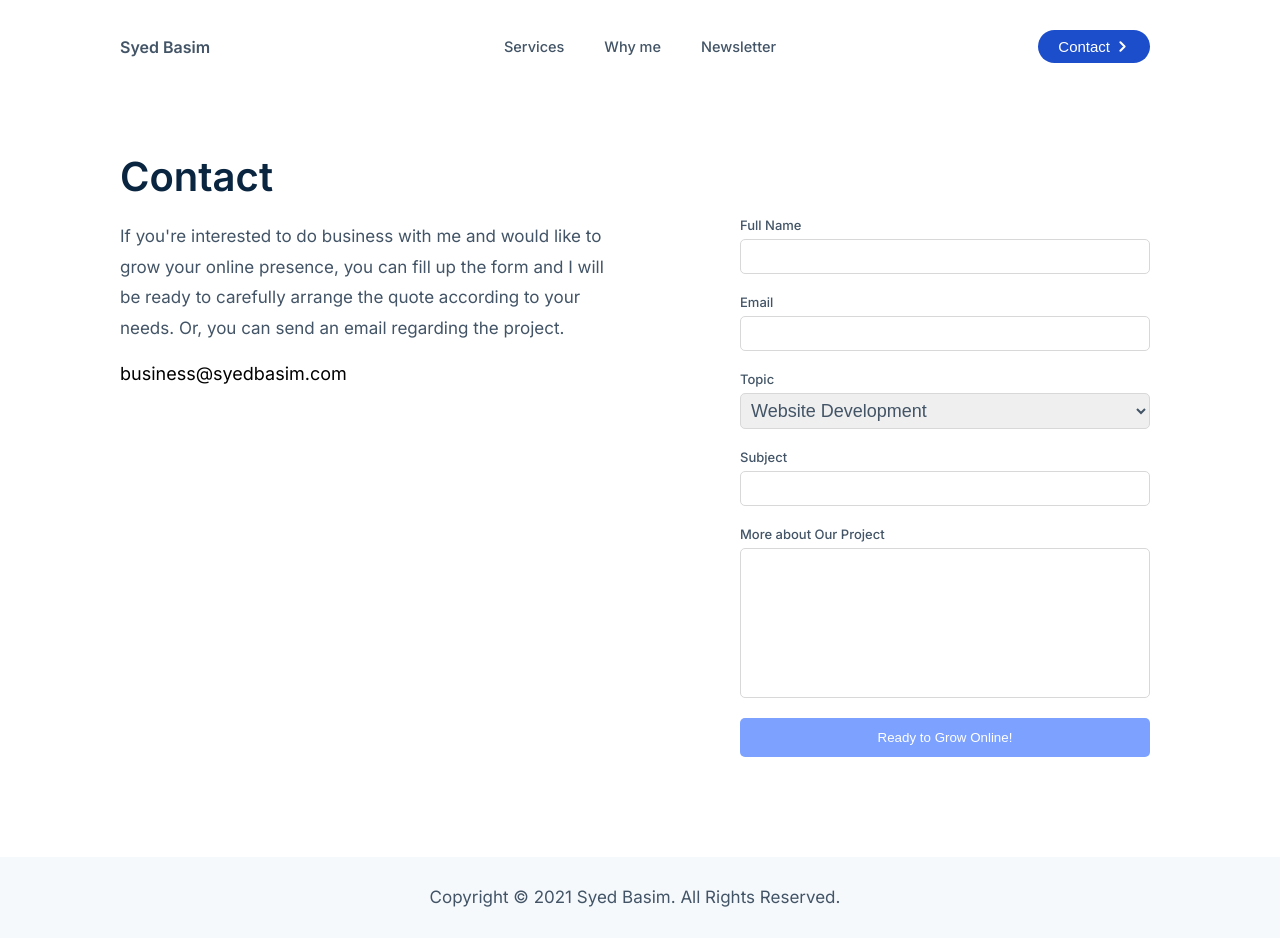
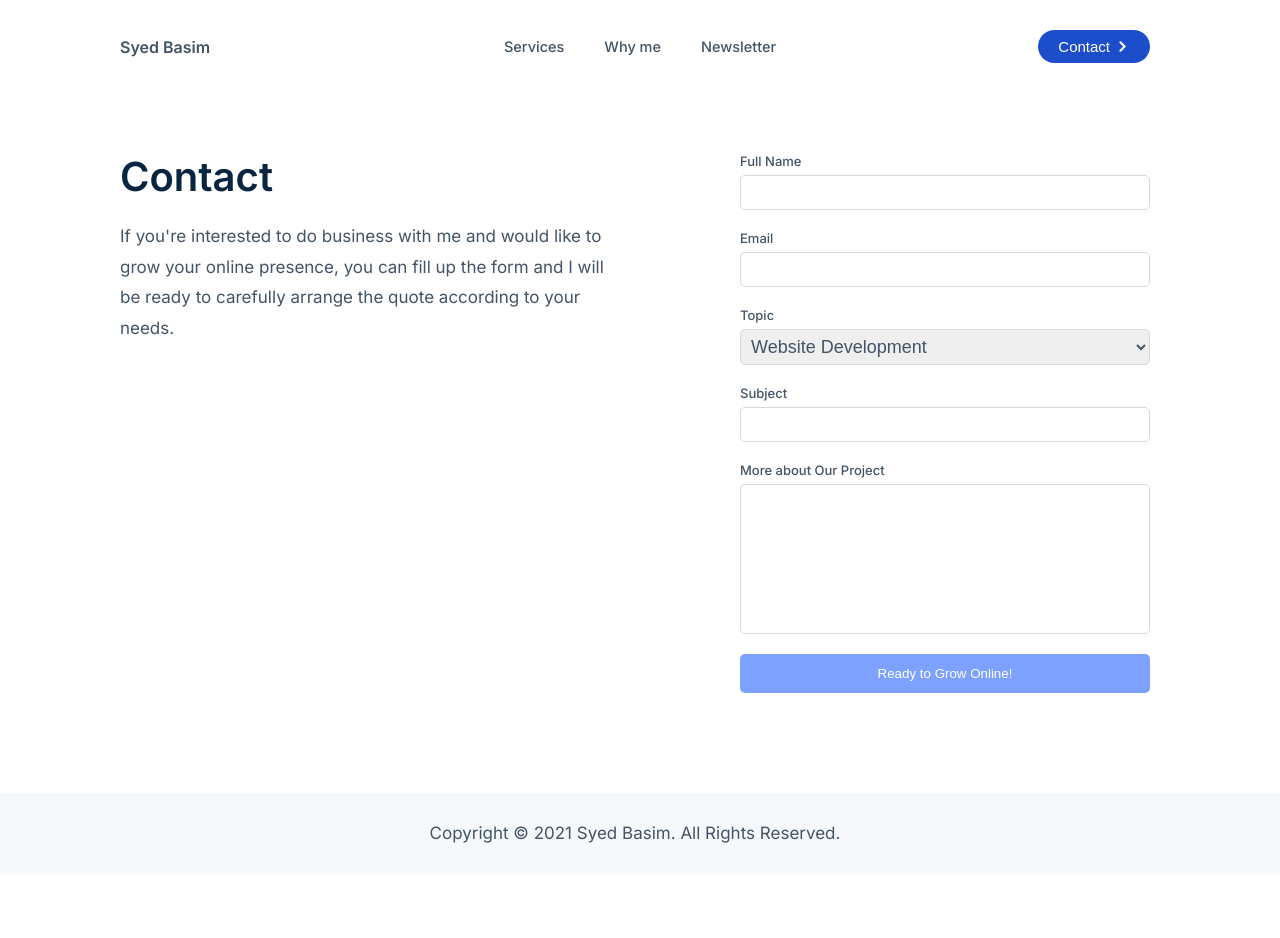
Before and after one commit to thesyedbasim/personal-website-v1, a Next.js app: page /contact in a window 1280 px wide. After the commit the page ends 874 px from the top, so only its background shows below. Built offline with nearby package versions, Linux system fonts and the light colour scheme.

Commit message:
[Change] Layout and [Remove] Business Email

```diff
--- a/components/contact/ContactForm.tsx
+++ b/components/contact/ContactForm.tsx
@@ -1,7 +1,7 @@
 import { useState, useEffect, FormEvent } from 'react';
 import { useRouter } from 'next/router';
 
-import { ToastContainer, toast } from 'react-toastify';
+import { toast } from 'react-toastify';
 import { addData } from '../../lib/firebase';
 import * as emailValidator from 'email-validator';
 
@@ -112,18 +112,6 @@ const ContactForm = () => {
 
 	return (
 		<>
-			<ToastContainer
-				position="top-right"
-				autoClose={2000}
-				hideProgressBar={false}
-				newestOnTop
-				closeOnClick
-				rtl={false}
-				pauseOnFocusLoss
-				draggable
-				pauseOnHover
-			/>
-
 			<form
 				className="form form-large accent--blue"
 				onSubmit={handleSubmitForm}
--- a/components/contact/ContactText.tsx
+++ b/components/contact/ContactText.tsx
@@ -21,9 +21,6 @@ const ContactText: React.FC<ContactTextProps> = ({ title, body, contact }) => {
 					<CopyTitle text={title} />
 				</CopyHeader>
 				<CopyBody text={body} />
-				{contact.map((contactItem, index) => (
-					<CopyTextItem {...contactItem} key={index} />
-				))}
 			</Copy>
 		</RowLayout>
 	);
--- a/pages/contact.tsx
+++ b/pages/contact.tsx
@@ -1,11 +1,11 @@
-import { MutableRefObject, useEffect, useRef, useState } from 'react';
+import { MutableRefObject, useRef } from 'react';
 import { SectionContainer, SectionLayout } from '../components/layout/Section';
 import ContactForm from '../components/contact/ContactForm';
-import { ToastContainer, toast } from 'react-toastify';
+import { ToastContainer } from 'react-toastify';
 import 'react-toastify/dist/ReactToastify.css';
 
 import { NextSeo } from 'next-seo';
-import { ColumnLayout } from '../components/layout/GridLayout';
+import { ColumnLayout, RowLayout } from '../components/layout/GridLayout';
 import ContactText from '../components/contact/ContactText';
 import { SectionCopyHeader } from '../types/CopyTypes';
 
@@ -27,7 +27,7 @@ const Contact = () => {
 
 	const contactSection: MutableRefObject<ContactTextProps> = useRef({
 		title: 'Contact',
-		body: "If you're interested to do business with me and would like to grow your online presence, you can fill up the form and I will be ready to carefully arrange the quote according to your needs. Or, you can send an email regarding the project.",
+		body: "If you're interested to do business with me and would like to grow your online presence, you can fill up the form and I will be ready to carefully arrange the quote according to your needs.",
 		contact: [
 			{
 				text: 'business@syedbasim.com'
@@ -38,13 +38,24 @@ const Contact = () => {
 	return (
 		<>
 			<NextSeo {...SEO.current} />
+			<ToastContainer
+				position="top-right"
+				autoClose={2000}
+				hideProgressBar={false}
+				newestOnTop
+				closeOnClick
+				rtl={false}
+				pauseOnFocusLoss
+				draggable
+				pauseOnHover
+			/>
 			<SectionContainer>
 				<SectionLayout>
 					<ColumnLayout cols="1,1">
 						<ContactText {...contactSection.current} />
-						<div className="row-layout">
+						<RowLayout>
 							<ContactForm />
-						</div>
+						</RowLayout>
 					</ColumnLayout>
 				</SectionLayout>
 			</SectionContainer>
```
Also changed, not shown: 1 other file (tests, documents, lock files or other folders).
